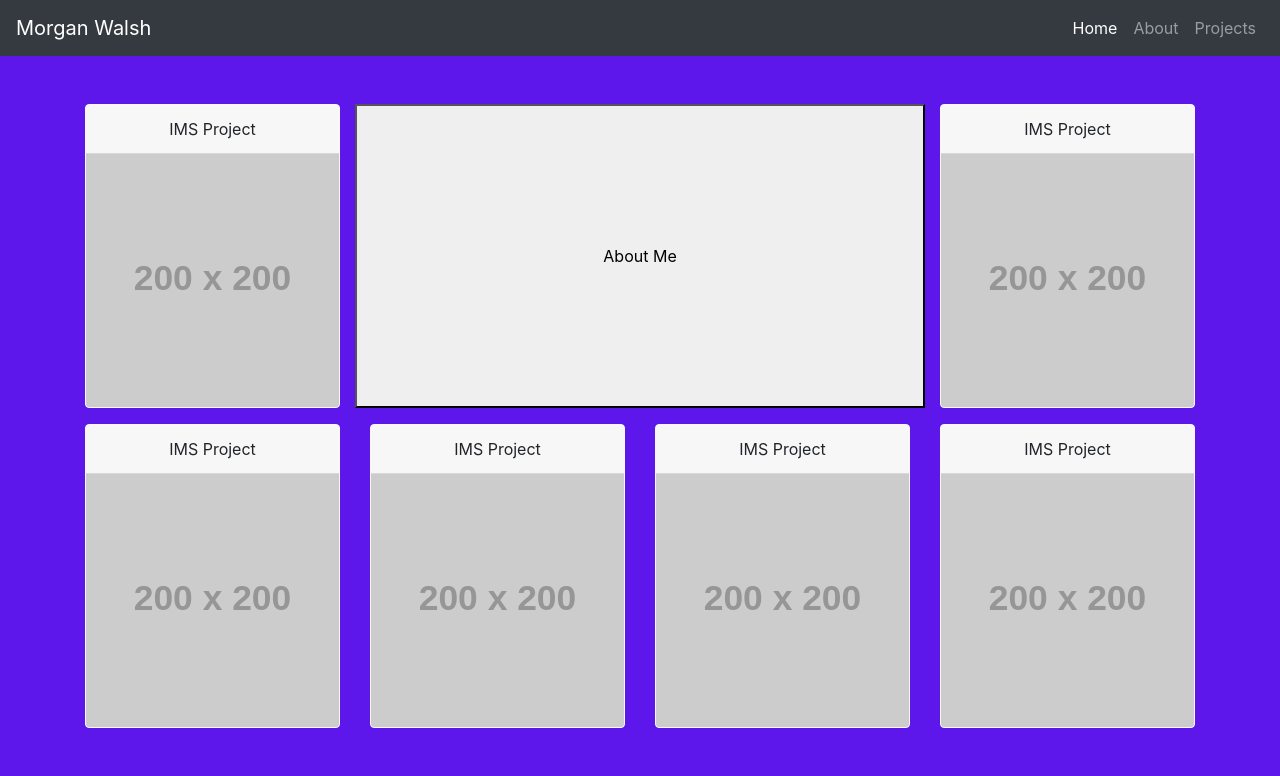
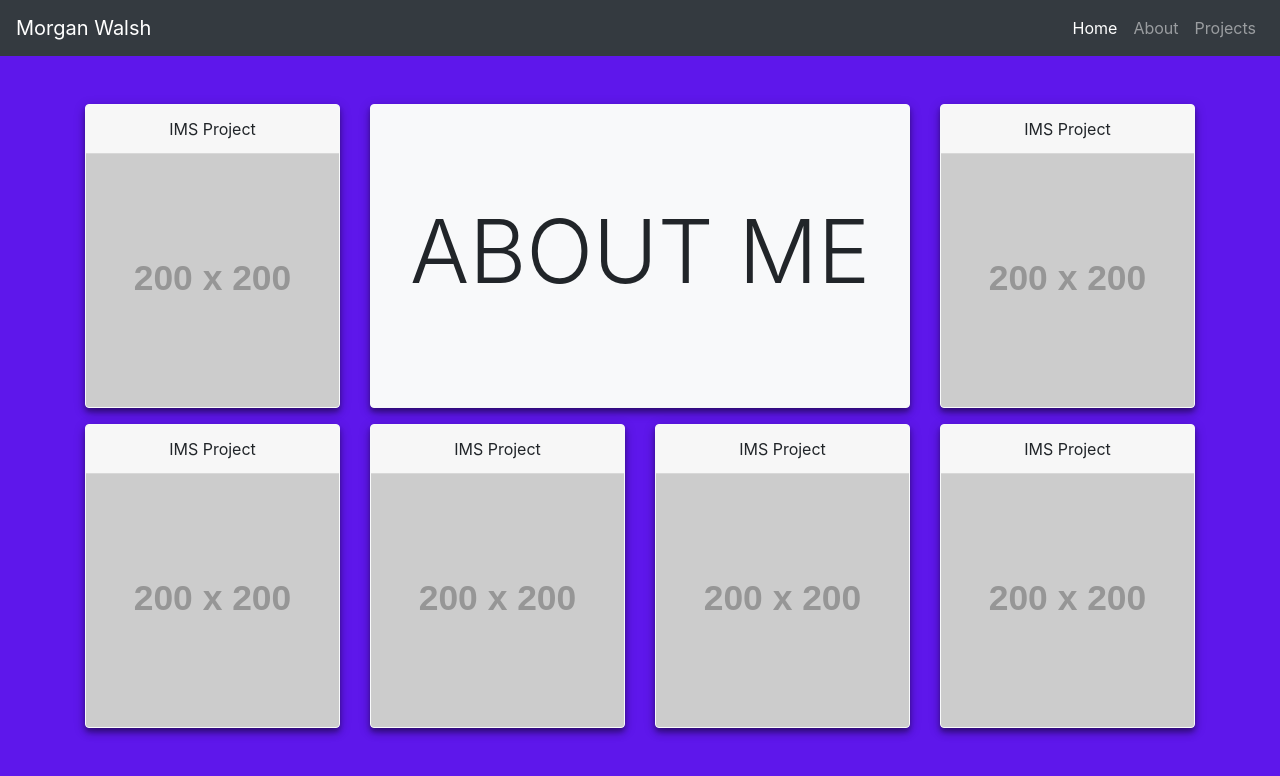
Before and after one commit to MrWalshyType2/ePortfolio, a React (Create React App) app: page / in a window 1280 px wide. Shown: the top 776 px of the page. Built offline with nearby package versions, Linux system fonts and the light colour scheme.

Commit message:
Styled about button on home page, added box-shadow to project-tile components

```diff
--- a/src/components/project-tile.js
+++ b/src/components/project-tile.js
@@ -4,7 +4,7 @@ function ProjectTile(props) {
 
     return (
         <div className={props.colSize + " h-100"}>
-            <div class="card border-light mb-3 h-100">
+            <div class="card border-light mb-3 h-100 project-tile">
                 <div class="card-header">{props.title}</div>
                 <img src="https://via.placeholder.com/200" class="card-img-bottom h-100" alt="..." />
             </div>
--- a/src/css/App.css
+++ b/src/css/App.css
@@ -40,3 +40,18 @@ body {
     transform: rotate(360deg);
   }
 }
+
+/*  */
+#HomeAboutBtn {
+  border-radius: 4px;
+  text-overflow: ellipsis;
+  text-transform: uppercase;
+  box-shadow: 0 6px 10px -2px rgba(0, 0, 0, 0.2), 0 4px 4px 0 rgba(0, 0, 0, 0.24), 0 3px 12px 0 rgba(0, 0, 0, 0.24);
+  overflow: hidden;
+  cursor: pointer;
+
+}
+
+.project-tile {
+  box-shadow: 0 6px 10px -2px rgba(0, 0, 0, 0.2), 0 4px 4px 0 rgba(0, 0, 0, 0.24), 0 3px 12px 0 rgba(0, 0, 0, 0.24);
+}
--- a/src/pages/home.js
+++ b/src/pages/home.js
@@ -9,7 +9,9 @@ function HomePage(props) {
         <div className="container mt-5 d-flex flex-column h-100">
             <div className="row justify-content-between">
                 <ProjectTile title="IMS Project" colSize="col-md-4 col-lg-3" />
-                <button className="col-md-4 col-lg-6 mb-3">About Me</button>
+                <div className="col-md-4 col-lg-6 mb-3">
+                    <button id="HomeAboutBtn" className="btn btn-light btn-block h-100"><h1 className="display-2">About Me</h1></button>
+                </div>
                 {/* <HeaderBox title="About Me" colSize="col-md-4 col-lg-6" /> */}
                 <ProjectTile title="IMS Project" colSize="col-md-4 col-lg-3" />
             </div>
```
Also changed, not shown: 1 other file (tests, documents, lock files or other folders).
